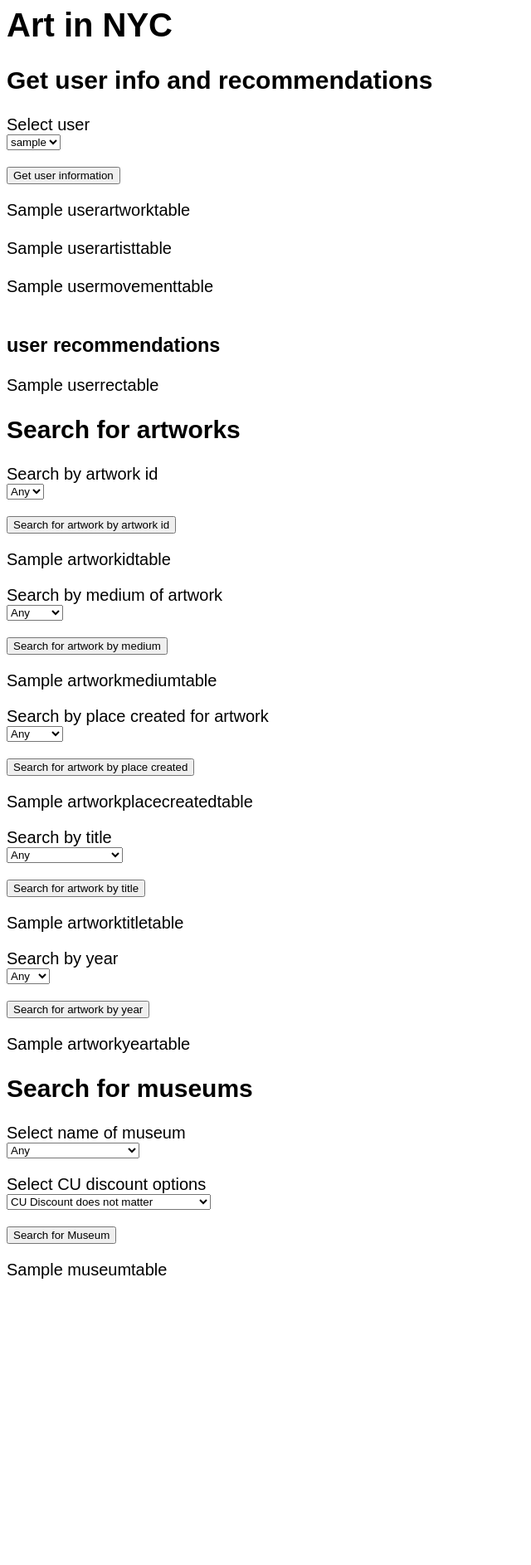
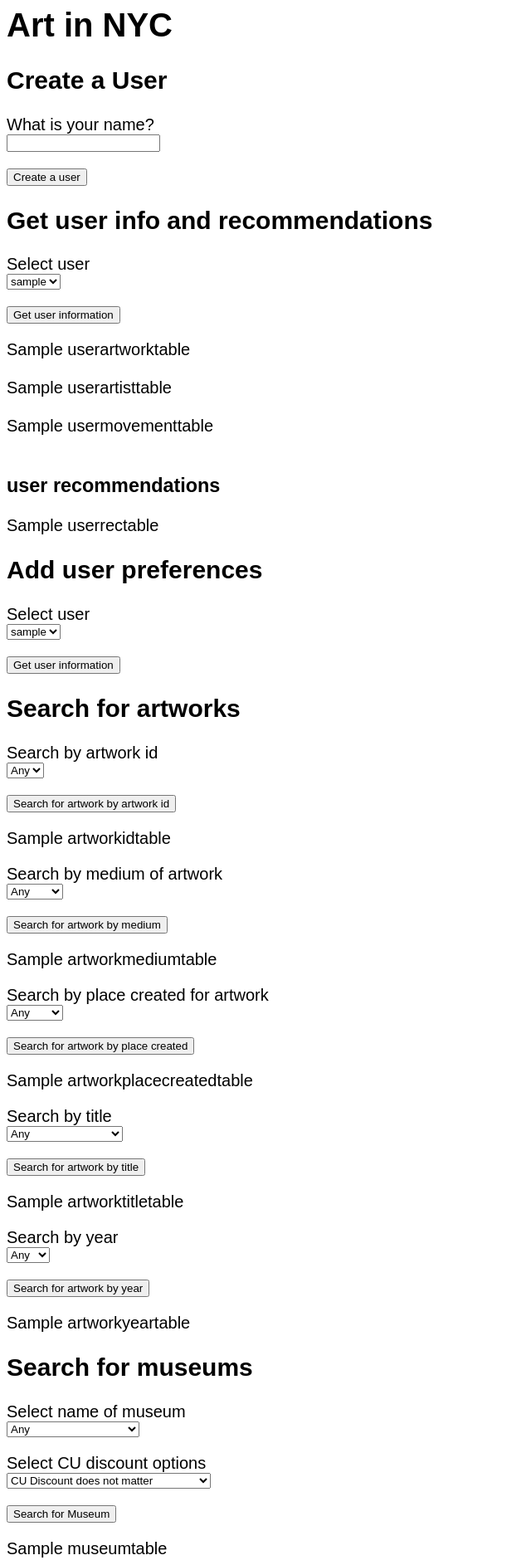
Before and after one commit to rose-huang/w4111-proj1-artdb, a Python web app: template templates/index.html in a window 1280 px wide. Shown: the whole page at 83% size, without its empty margins (0-640 px from the left). Before the commit the page ends 1541 px from the top, so only its background shows below. Run offline with Jinja, Linux system fonts and the light colour scheme; the template is opened without the code that fills it: most values are stand-ins (such as "Sample title", 1, 10 or a date in 2020).

Commit message:
adding user

```diff
--- a/server.py
+++ b/server.py
@@ -213,6 +213,10 @@ def index():
 #@app.route('/newuser')
 #def newuser():
 #  return render_template("newuser.html")
+
+@app.route('/adduser,'methods=['POST'])
+def adduser():
+	new_user_name = request.form.get('new_user_name')
 
 
 @app.route('/recommendmuseum',methods = ['POST'])
--- a/templates/index.html
+++ b/templates/index.html
@@ -16,6 +16,15 @@
     <div>{{n}}</div>
     {% endfor %}
   </div>-->
+
+  <!-- ADD USER -->
+<h2>Create a User</h2>
+<form method="POST" action="/adduser">
+    <p>What is your name?<br>
+    <input type = "text" name = "new_user_name"></p>
+    <input type="submit" value="Create a user">
+  </form>
+
   <!-- USER RECS -->
  <h2>Get user info and recommendations</h2>
   <form method="POST" action="/getuserinfo">
@@ -52,6 +61,18 @@
     {{userrectable | safe}}
     {% endblock userrec_content %}
   </div>
+
+<!-- USER ADD LIKES -->
+<h2>Add user preferences</h2>
+<form method="POST" action="/adduserlikes">
+    <p>Select user<br>
+      <select name="get_user">
+      {% for un in user_names %}
+      <option value = "{{ un }}">{{ un }}</option>
+      {% endfor %}<br>
+    </select></p>
+    <input type="submit" value="Get user information">
+  </form>
 
 
 <!-- SEARCH FOR ARTWORKS -->
```
